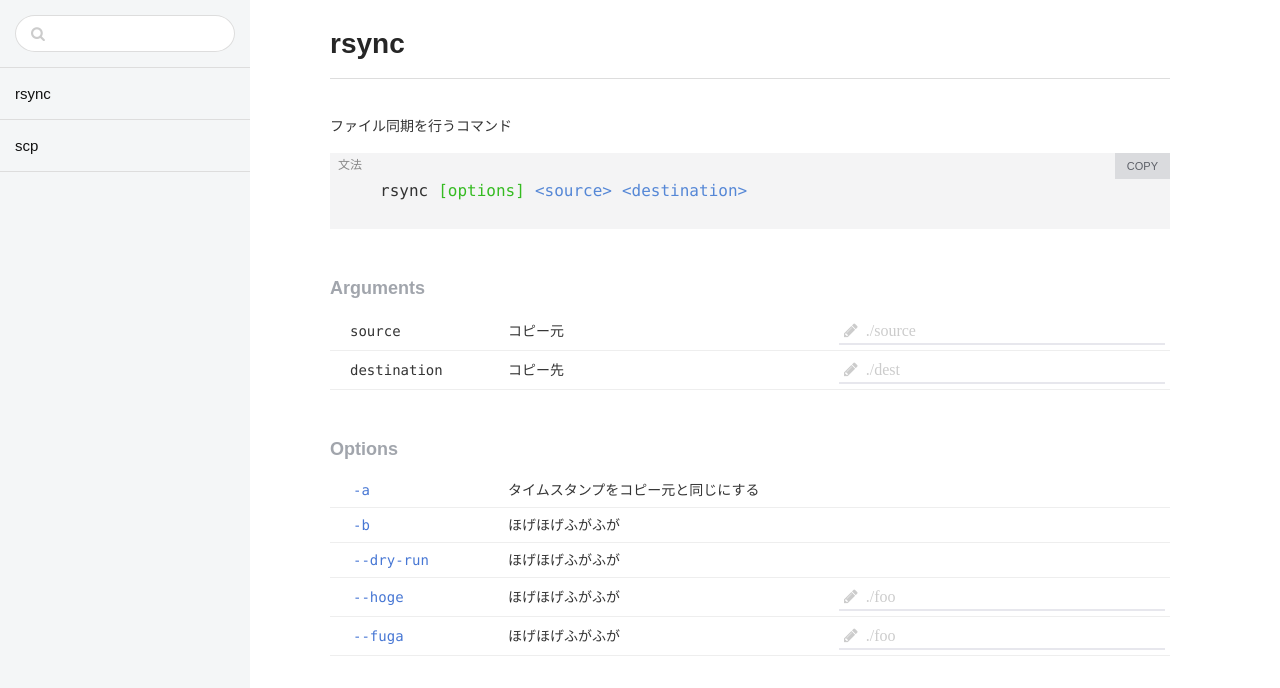
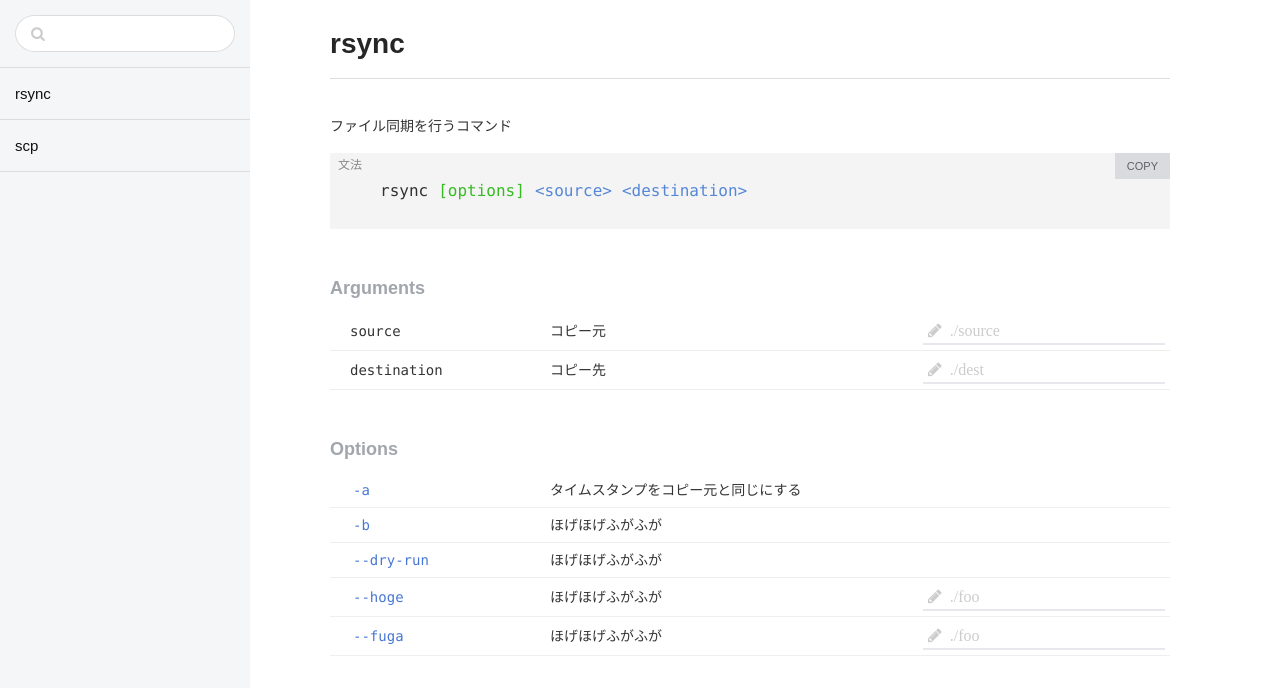
Before and after one commit to hogesuke/linux-command-generator, an Angular app: page /commands/rsync in a window 1280 px wide. Shown: the top 688 px of the page. Built offline with nearby package versions, Linux system fonts and the light colour scheme.

Commit message:
tableの各列のwidthを調整

```diff
--- a/src/app/commands/command/command.component.scss
+++ b/src/app/commands/command/command.component.scss
@@ -98,16 +98,16 @@
   .arg-table {
 
     .arg-name {
-      width: 20%;
+      width: 25%;
       padding-left: 20px;
     }
 
     .arg-description {
-      width: 40%;
+      width: 45%;
     }
 
     .arg-input {
-      width: 40%;
+      width: 30%;
       padding: 5px;
 
       input[type=text] {
@@ -133,7 +133,7 @@
 
     .option-name {
       position: relative;
-      width: 20%;
+      width: 25%;
       padding-left: 23px;
       color: #4777d4;
 
@@ -151,10 +151,10 @@
       }
     }
     .option-description {
-      width: 40%;
+      width: 45%;
     }
     .option-input {
-      width: 40%;
+      width: 30%;
       padding: 5px;
 
       input[type=text] {
```
